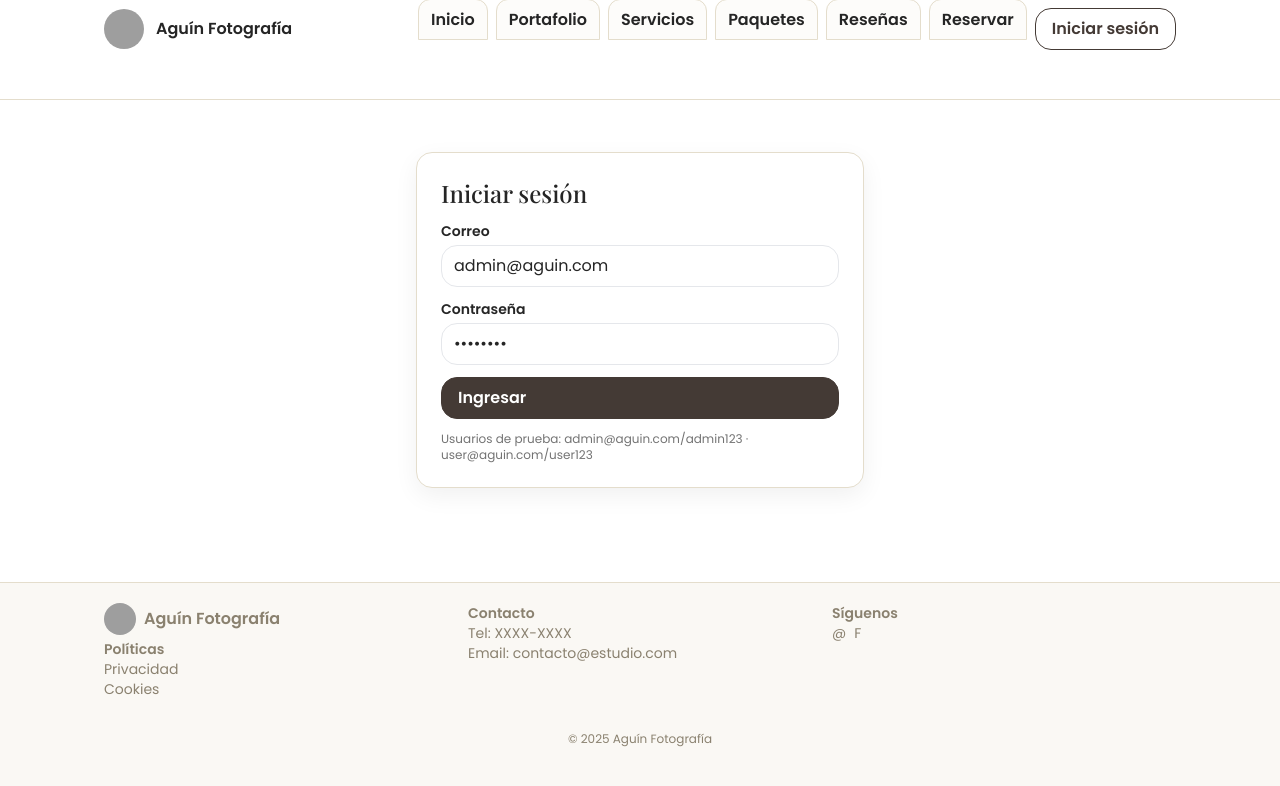
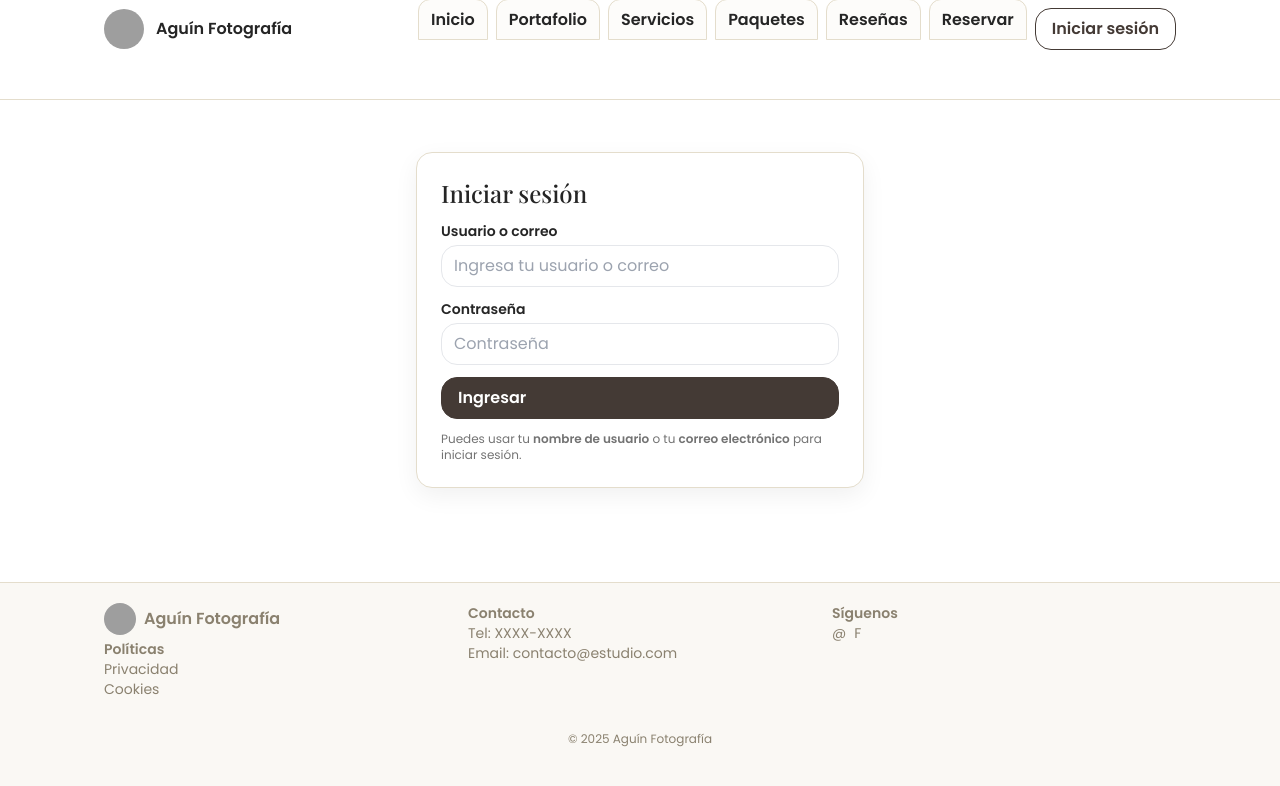
Before and after one commit to MadelynAvila/FotoEstudio, a React (Vite) app: page /login in a window 1280 px wide. Shown: the top 786 px of the page. Built offline with nearby package versions, Linux system fonts and the light colour scheme; no server answers; grey boxes are pictures that could not be loaded.

Commit message:
Implement functional user login

```diff
--- a/src/auth/authContext.jsx
+++ b/src/auth/authContext.jsx
@@ -1,22 +1,100 @@
 import { createContext, useContext, useMemo, useState } from 'react'
-
-const USERS = [
-  { email: 'admin@aguin.com', password: 'admin123', role: 'admin', name: 'Administrador' },
-  { email: 'user@aguin.com',  password: 'user123',  role: 'viewer', name: 'Usuario' }
-]
+import { supabase } from '../lib/supabaseClient'
 
 const AuthContext = createContext(null)
+const STORAGE_KEY = 'fotoestudio.auth.user'
+
+const getStoredUser = () => {
+  if (typeof window === 'undefined') return null
+  try {
+    const raw = window.localStorage.getItem(STORAGE_KEY)
+    return raw ? JSON.parse(raw) : null
+  } catch (error) {
+    console.error('Auth: no se pudo leer el usuario almacenado', error)
+    return null
+  }
+}
+
+const verifyPassword = async (storedHash, password) => {
+  if (!storedHash) return false
+  if (storedHash.startsWith('$2')) {
+    console.warn('Auth: se detectó un hash bcrypt, agrega una librería de verificación para soportarlo')
+    return false
+  }
+  return storedHash === password
+}
 
 export function AuthProvider({ children }){
-  const [user, setUser] = useState(null)
+  const [user, setUser] = useState(() => getStoredUser())
 
-  const login = (email, password) => {
-    const found = USERS.find(u => u.email === email && u.password === password)
-    if(found){ setUser({ email: found.email, role: found.role, name: found.name }); return { ok:true } }
-    return { ok:false, error:'Credenciales inválidas' }
+  const login = async (identifier, password) => {
+    const trimmedIdentifier = identifier.trim()
+    if (!trimmedIdentifier || !password) {
+      return { ok: false, error: 'Ingresa tu usuario y contraseña.' }
+    }
+
+    const isEmail = trimmedIdentifier.includes('@')
+    const normalizedIdentifier = trimmedIdentifier
+
+    const { data, error } = await supabase
+      .from('usuario')
+      .select(`
+        id,
+        username,
+        correo,
+        contrasena_hash,
+        estado,
+        rol:rol(nombre)
+      `)
+      .eq(isEmail ? 'correo' : 'username', normalizedIdentifier)
+      .maybeSingle()
+
+    if (error) {
+      console.error('Auth: error al buscar el usuario', error)
+      return { ok: false, error: 'No se pudo iniciar sesión. Intenta nuevamente.' }
+    }
+
+    if (!data) {
+      return { ok: false, error: 'Usuario no encontrado.' }
+    }
+
+    if (data.estado && data.estado !== 'activo') {
+      return { ok: false, error: 'Tu cuenta está inactiva. Contacta al administrador.' }
+    }
+
+    const passwordIsValid = await verifyPassword(data.contrasena_hash, password)
+    if (!passwordIsValid) {
+      return { ok: false, error: 'Contraseña incorrecta.' }
+    }
+
+    const sessionUser = {
+      id: data.id,
+      username: data.username,
+      email: data.correo,
+      role: data.rol?.nombre || 'usuario',
+      name: data.username || data.correo
+    }
+
+    setUser(sessionUser)
+    try {
+      window.localStorage.setItem(STORAGE_KEY, JSON.stringify(sessionUser))
+    } catch (storageError) {
+      console.error('Auth: no se pudo guardar la sesión', storageError)
+    }
+
+    return { ok: true }
   }
 
-  const logout = () => setUser(null)
+  const logout = () => {
+    setUser(null)
+    if (typeof window !== 'undefined') {
+      try {
+        window.localStorage.removeItem(STORAGE_KEY)
+      } catch (error) {
+        console.error('Auth: no se pudo limpiar la sesión', error)
+      }
+    }
+  }
 
   const value = useMemo(() => ({ user, login, logout }), [user])
   return <AuthContext.Provider value={value}>{children}</AuthContext.Provider>
--- a/src/pages/Login.jsx
+++ b/src/pages/Login.jsx
@@ -3,22 +3,26 @@ import { useNavigate, useLocation } from 'react-router-dom'
 import { useAuth } from '../auth/authContext'
 
 export default function Login(){
-  const [email, setEmail] = useState('admin@aguin.com')
-  const [password, setPassword] = useState('admin123')
+  const [identifier, setIdentifier] = useState('')
+  const [password, setPassword] = useState('')
   const [error, setError] = useState('')
+  const [isSubmitting, setIsSubmitting] = useState(false)
   const { login } = useAuth()
   const nav = useNavigate()
   const loc = useLocation()
 
-  const onSubmit = (e) => {
+  const onSubmit = async (e) => {
     e.preventDefault()
-    const res = login(email, password)
+    setError('')
+    setIsSubmitting(true)
+    const res = await login(identifier, password)
+    setIsSubmitting(false)
     if(res.ok){
       const to = (loc.state && loc.state.from) || '/admin'
       nav(to, { replace:true })
-    }else{
-      setError(res.error)
+      return
     }
+    setError(res.error)
   }
 
   return (
@@ -26,16 +30,33 @@ export default function Login(){
       <form onSubmit={onSubmit} className="card p-6 w-full max-w-md grid gap-3">
         <h1 className="text-2xl font-display">Iniciar sesión</h1>
         <label className="grid gap-1">
-          <span className="text-sm font-semibold">Correo</span>
-          <input className="w-full border rounded-xl2 px-3 py-2" value={email} onChange={e=>setEmail(e.target.value)} />
+          <span className="text-sm font-semibold">Usuario o correo</span>
+          <input
+            className="w-full border rounded-xl2 px-3 py-2"
+            value={identifier}
+            onChange={e=>setIdentifier(e.target.value)}
+            placeholder="Ingresa tu usuario o correo"
+            autoComplete="username"
+          />
         </label>
         <label className="grid gap-1">
           <span className="text-sm font-semibold">Contraseña</span>
-          <input type="password" className="w-full border rounded-xl2 px-3 py-2" value={password} onChange={e=>setPassword(e.target.value)} />
+          <input
+            type="password"
+            className="w-full border rounded-xl2 px-3 py-2"
+            value={password}
+            onChange={e=>setPassword(e.target.value)}
+            placeholder="Contraseña"
+            autoComplete="current-password"
+          />
         </label>
         {error && <p className="text-red-600 text-sm">{error}</p>}
-        <button className="btn btn-primary">Ingresar</button>
-        <p className="text-xs muted">Usuarios de prueba: admin@aguin.com/admin123 · user@aguin.com/user123</p>
+        <button className="btn btn-primary" disabled={isSubmitting}>
+          {isSubmitting ? 'Ingresando...' : 'Ingresar'}
+        </button>
+        <p className="text-xs muted">
+          Puedes usar tu <b>nombre de usuario</b> o tu <b>correo electrónico</b> para iniciar sesión.
+        </p>
       </form>
     </div>
   )
```
